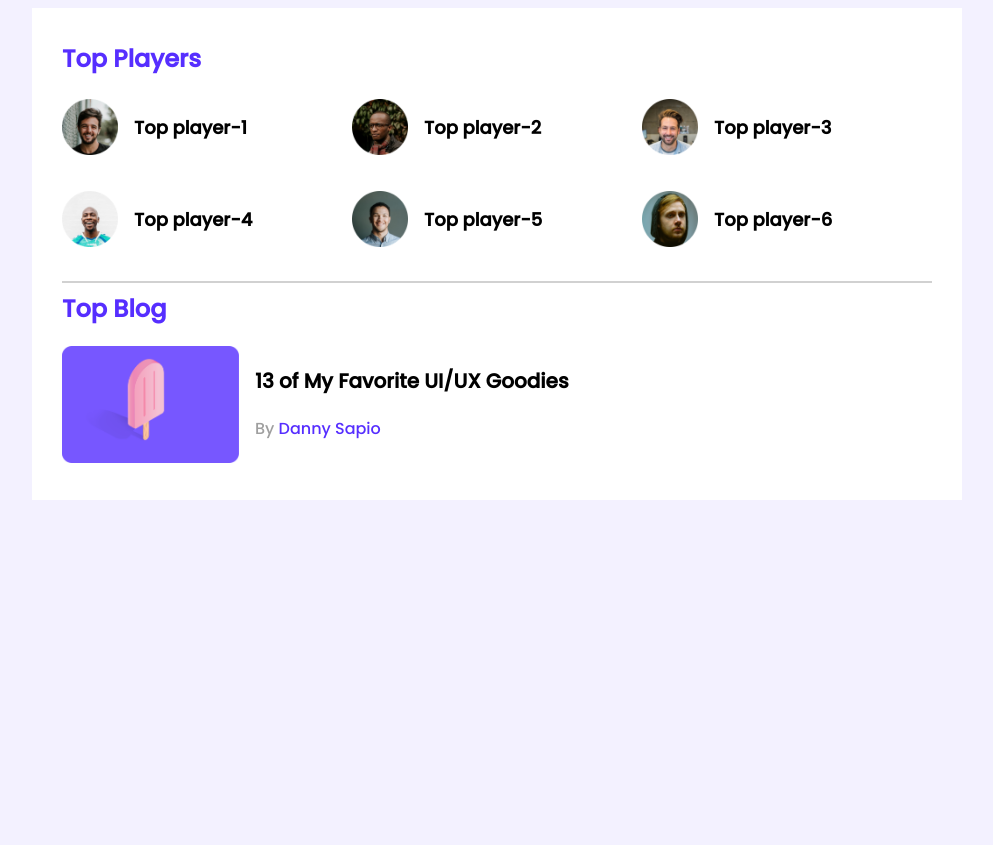
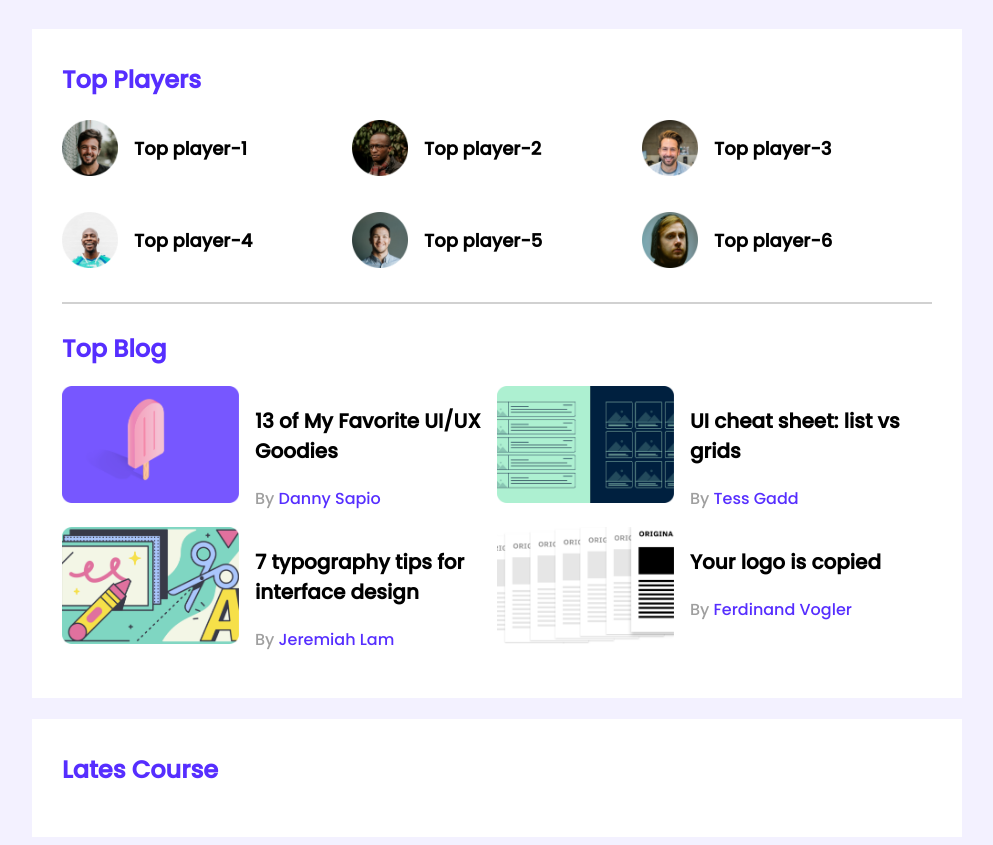
Before and after one commit to SATalukder/leader-board-css3, a plain HTML site: page index.html in a window 1280 px wide. Shown: the whole page, without its empty margins (143-1136 px from the left). Before the commit the page ends 800 px from the top, so only its background shows below. Drawn offline with Linux system fonts and the light colour scheme.

Commit message:
Complete blog

```diff
--- a/index.html
+++ b/index.html
@@ -63,8 +63,42 @@
                             <p class="blog-author">By <a href="">Danny Sapio</a> </p>
                         </div>
                     </article>
+                    <article class="blog">
+                        <div class="thumbnail">
+                            <img src="images/blogs/blog-2.png" alt="blog-2">
+                        </div>
+                        <div class="blog-info">
+                            <h3 class="blog-title">UI cheat sheet:
+                                list vs grids</h3>
+                            <p class="blog-author">By <a href="">Tess Gadd</a> </p>
+                        </div>
+                    </article>
+                    <article class="blog">
+                        <div class="thumbnail">
+                            <img src="images/blogs/blog-3.png" alt="blog-3">
+                        </div>
+                        <div class="blog-info">
+                            <h3 class="blog-title">7 typography tips
+                                for interface design</h3>
+                            <p class="blog-author">By <a href="">Jeremiah Lam</a> </p>
+                        </div>
+                    </article>
+                    <article class="blog">
+                        <div class="thumbnail">
+                            <img src="images/blogs/blog-4.png" alt="blog-4">
+                        </div>
+                        <div class="blog-info">
+                            <h3 class="blog-title">Your logo is
+                                copied</h3>
+                            <p class="blog-author">By <a href="">Ferdinand Vogler</a> </p>
+                        </div>
+                    </article>
                 </div>
             </div>
+        </section>
+        <!-- Latest Course -->
+        <section class="container">
+            <h2 class="section-title">Lates Course</h2>
         </section>
     </main>
 </body>
--- a/styles/style.css
+++ b/styles/style.css
@@ -10,17 +10,22 @@ body {
 
 main {
     display: flex;
-    justify-content: center;
+    flex-direction: column;
+    /* justify-content: center; */
+    border-radius: 5px;
+    align-items: center;
 }
 
 .container {
     background-color: #FFFFFF;
     width: 870px;
     padding: 30px;
+    margin-top: 21px;
 }
 
 hr {
     border: 1px solid #D1D1D1;
+    margin-bottom: 27px;
 
 }
 
@@ -62,6 +67,11 @@ hr {
 /* -------------------------
  top blogs style
  ----------------------*/
+.blogs {
+    display: grid;
+    grid-template-columns: repeat(2, 1fr);
+}
+
 .blog {
     display: flex;
 }
```
